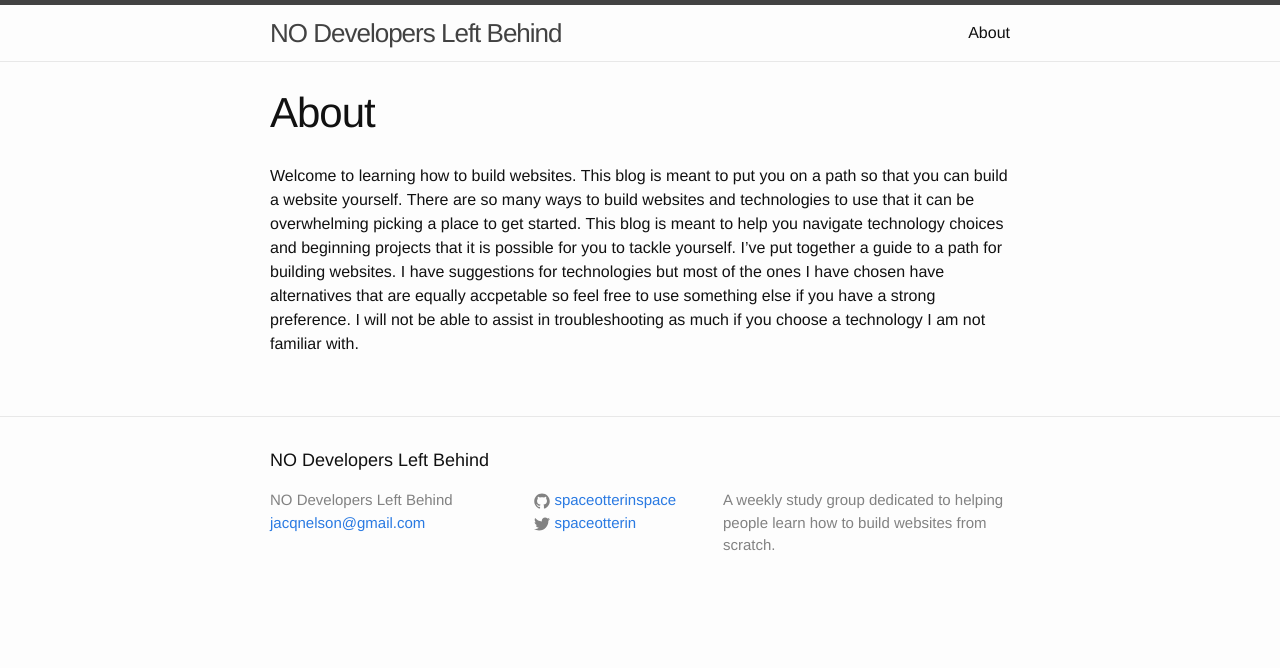
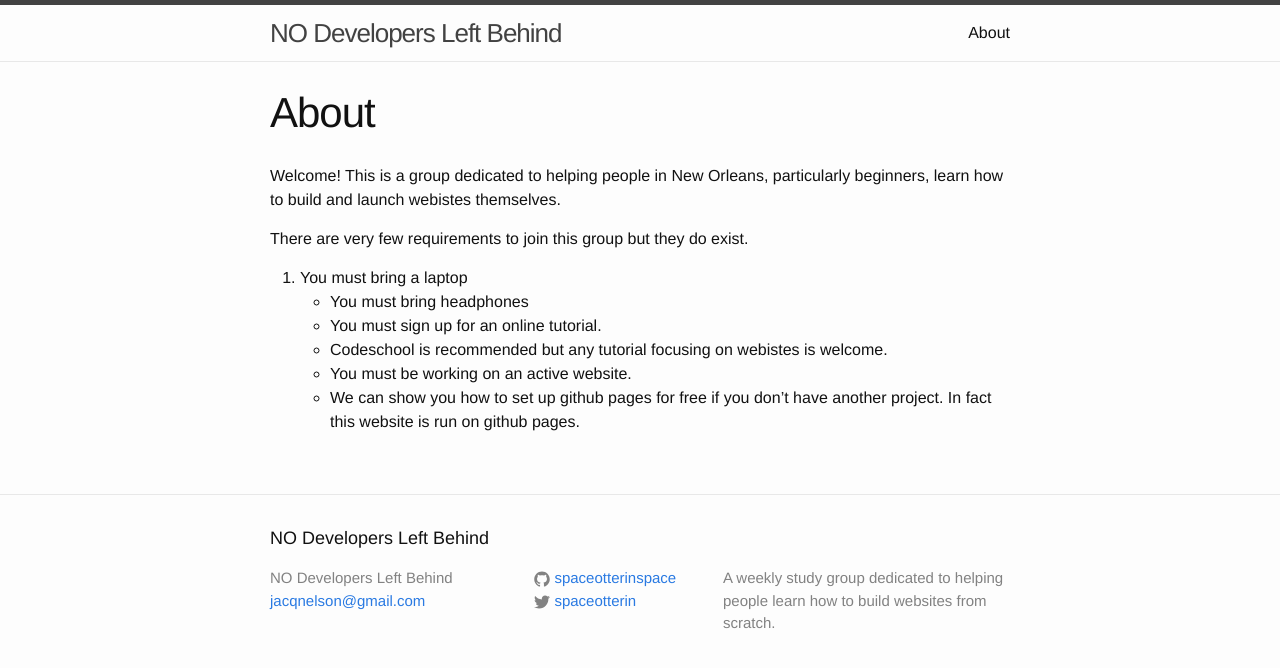
Before and after one commit to SpaceOtterInSpace/spaceotterinspace_old, a Jekyll site: the page built from about.md, in a window 1280 px wide. Shown: the top 668 px of the page. Built offline with Jekyll 4.4.1, drawn with Linux system fonts in a browser that asks for light colours.

Commit message:
Edit about page with required tasks

```diff
--- a/about.md
+++ b/about.md
@@ -3,4 +3,13 @@ layout: page
 title: About
 permalink: /about/
 ---
-Welcome to learning how to build websites. This blog is meant to put you on a path so that you can build a website yourself. There are so many ways to build websites and technologies to use that it can be overwhelming picking a place to get started. This blog is meant to help you navigate technology choices and beginning projects that it is possible for you to tackle yourself. I've put together a guide to a path for building websites. I have suggestions for technologies but most of the ones I have chosen have alternatives that are equally accpetable so feel free to use something else if you have a strong preference. I will not be able to assist in troubleshooting as much if you choose a technology I am not familiar with.
+Welcome! This is a group dedicated to helping people in New Orleans, particularly beginners, learn how to build and launch webistes themselves.
+
+There are very few requirements to join this group but they do exist.
+
+1. You must bring a laptop
+* You must bring headphones
+* You must sign up for an online tutorial.
+ * Codeschool is recommended but any tutorial focusing on webistes is welcome.
+* You must be working on an active website.
+ * We can show you how to set up github pages for free if you don't have another project. In fact this website is run on github pages.
```
